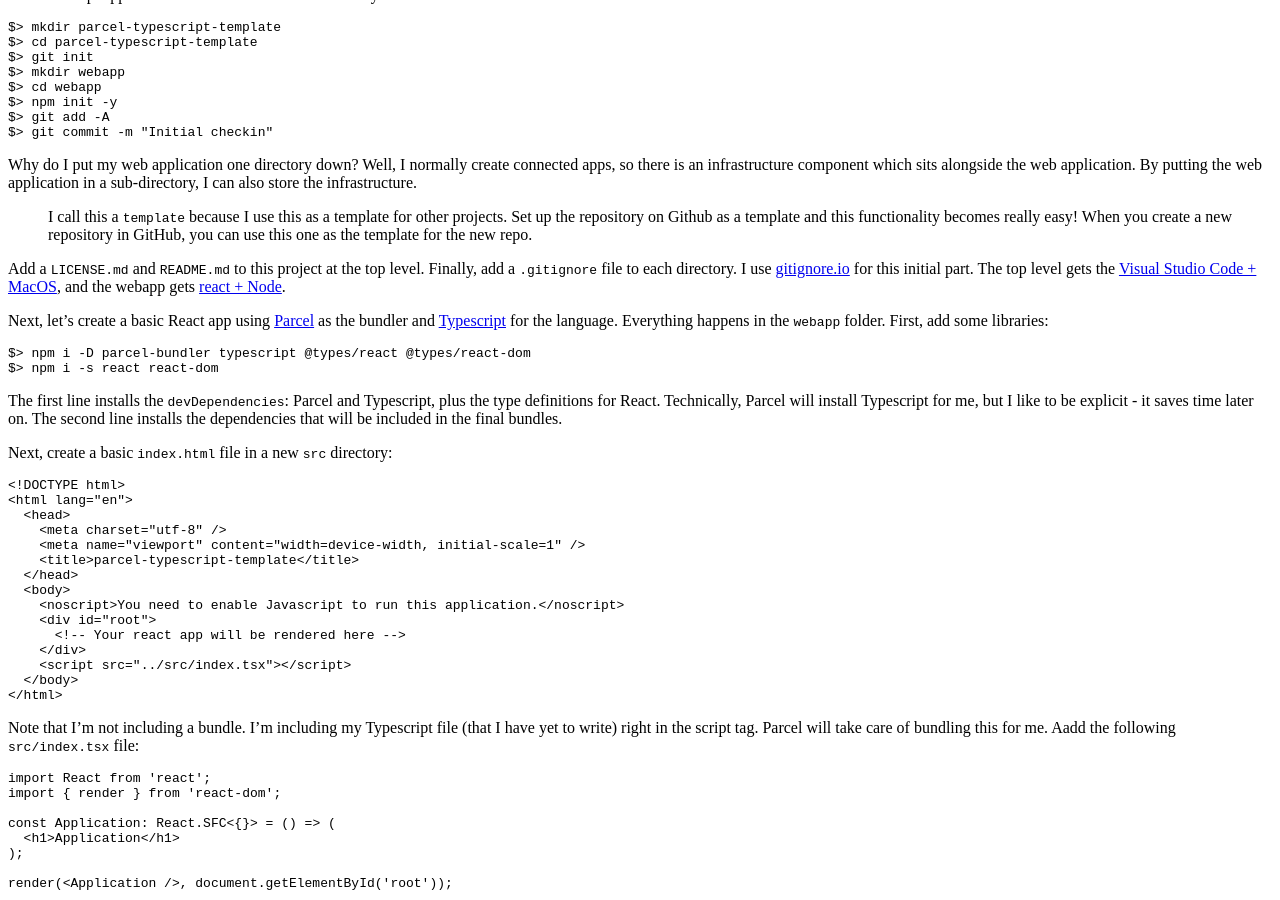
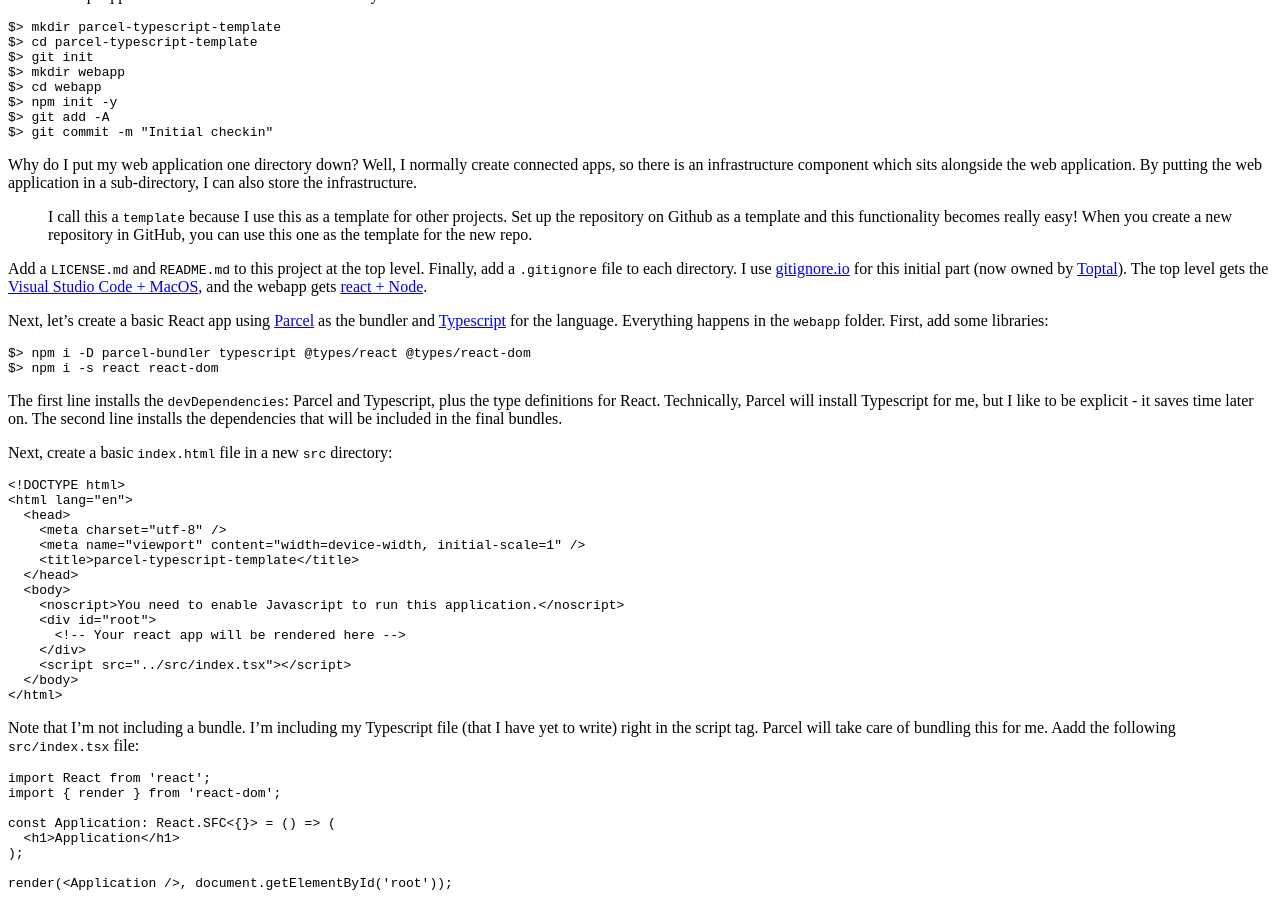
Before and after one commit to adrianhall/adrianhall.github.io, a Jekyll site: the page built from _posts/2020/2020-03-29-parcel-typescript-react.md, in a window 1280 px wide and 900 px high, scrolled down 880 px. Built offline with Jekyll 4.4.1, drawn with Linux system fonts in a browser that asks for light colours; nearby versions of some CDN libraries; comment, search, counter and statistics services are not loaded.

Commit message:
Switch to Toptal for gitignore

```diff
--- a/_posts/2020/2020-03-29-parcel-typescript-react.md
+++ b/_posts/2020/2020-03-29-parcel-typescript-react.md
@@ -32,7 +32,7 @@
 
 > I call this a `template` because I use this as a template for other projects.  Set up the repository on Github as a template and this functionality becomes really easy!  When you create a new repository in GitHub, you can use this one as the template for the new repo.
 
-Add a `LICENSE.md` and `README.md` to this project at the top level.  Finally, add a `.gitignore` file to each directory.  I use [gitignore.io](https://gitignore.io) for this initial part.  The top level gets the [Visual Studio Code + MacOS](https://gitignore.io/api/macos,visualstudiocode), and the webapp gets [react + Node](https://gitignore.io/api/node,react).
+Add a `LICENSE.md` and `README.md` to this project at the top level.  Finally, add a `.gitignore` file to each directory.  I use [gitignore.io](https://www.toptal.com/developers/gitignore) for this initial part (now owned by [Toptal](https://www.toptal.com)).  The top level gets the [Visual Studio Code + MacOS](https://www.toptal.com/developers/gitignore/api/macos,visualstudiocode), and the webapp gets [react + Node](https://www.toptal.com/developers/gitignore/api/node,react).
 
 Next, let's create a basic React app using [Parcel](https://parceljs.org/) as the bundler and [Typescript](https://www.typescriptlang.org/) for the language.  Everything happens in the `webapp` folder. First, add some libraries:
 
```
Also changed, not shown: _posts/2019/2019-10-23-terraform-functions.md (+1 -1 lines), _posts/2020/2020-04-04-deploy-to-azure.md (+1 -1 lines).
